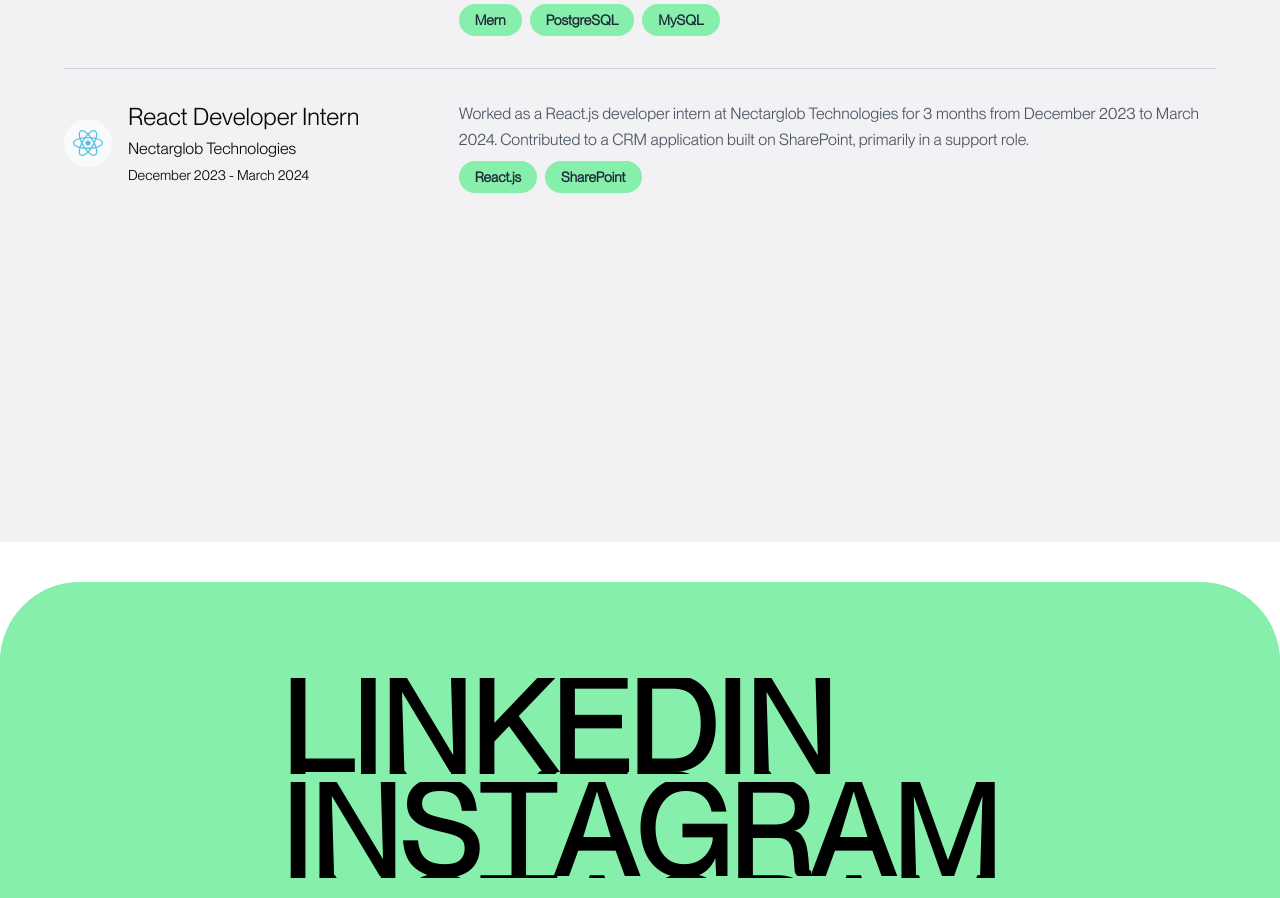
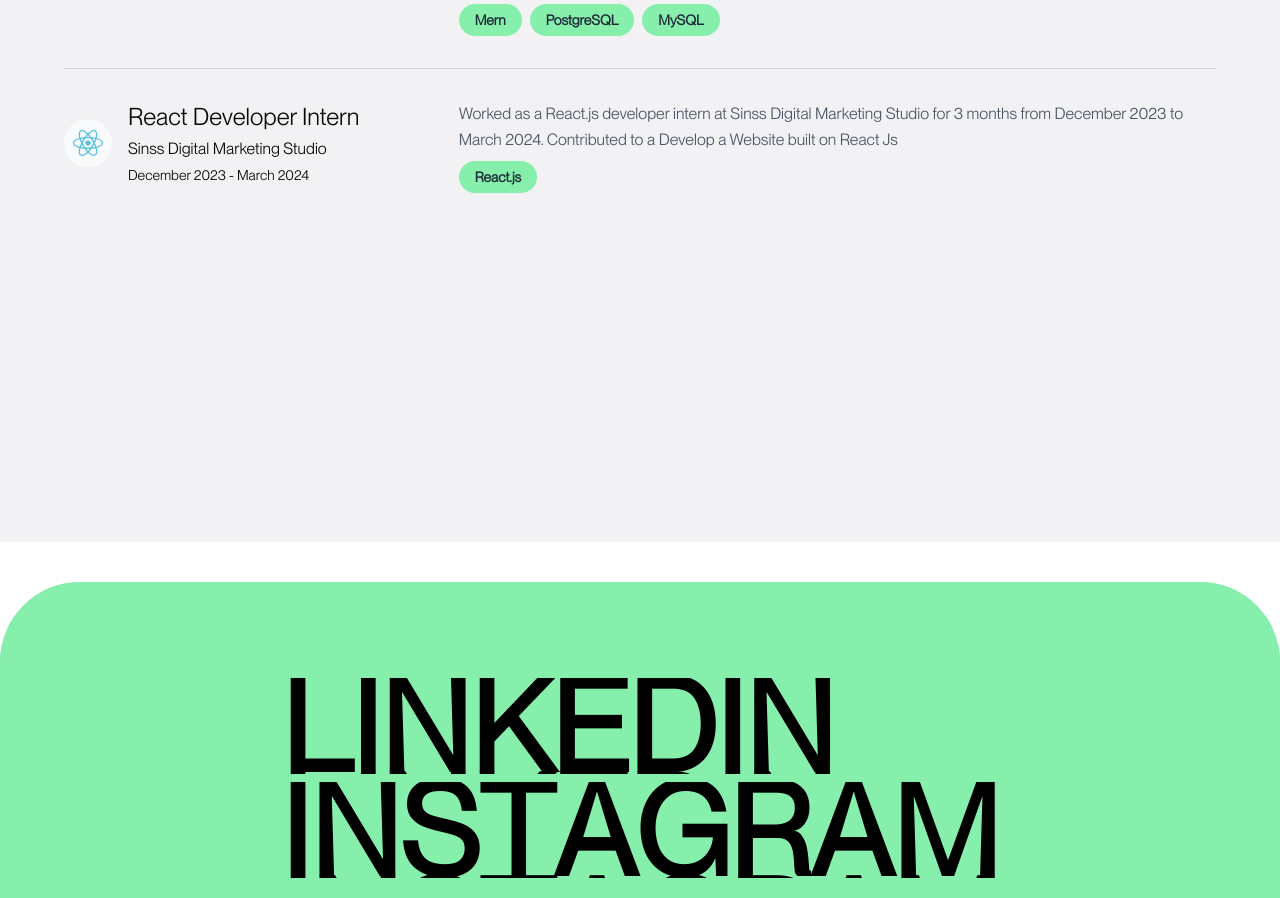
Before and after one commit to sarathchan/personal-portfolio, a React (Vite) app: page / in a window 1280 px wide. Shown: the part 3458-4356 px from the top of the page. Built offline with nearby package versions, Linux system fonts and the light colour scheme.

Commit message:
add new experience details

```diff
--- a/src/components/common/experience.jsx
+++ b/src/components/common/experience.jsx
@@ -16,10 +16,10 @@
   },
   {
     title: "React Developer Intern",
-    company: "Nectarglob Technologies",
-    description: "Worked as a React.js developer intern at Nectarglob Technologies for 3 months from December 2023 to March 2024. Contributed to a CRM application built on SharePoint, primarily in a support role.",
+    company: "Sinss Digital Marketing Studio",
+    description: "Worked as a React.js developer intern at Sinss Digital Marketing Studio for 3 months from December 2023 to March 2024. Contributed to a Develop a Website built on React Js",
     icon: reactIcon,
-    technologies: ["React.js", "SharePoint"],
+    technologies: ["React.js"],
     duration: "December 2023 - March 2024"
   }
 ]
```
